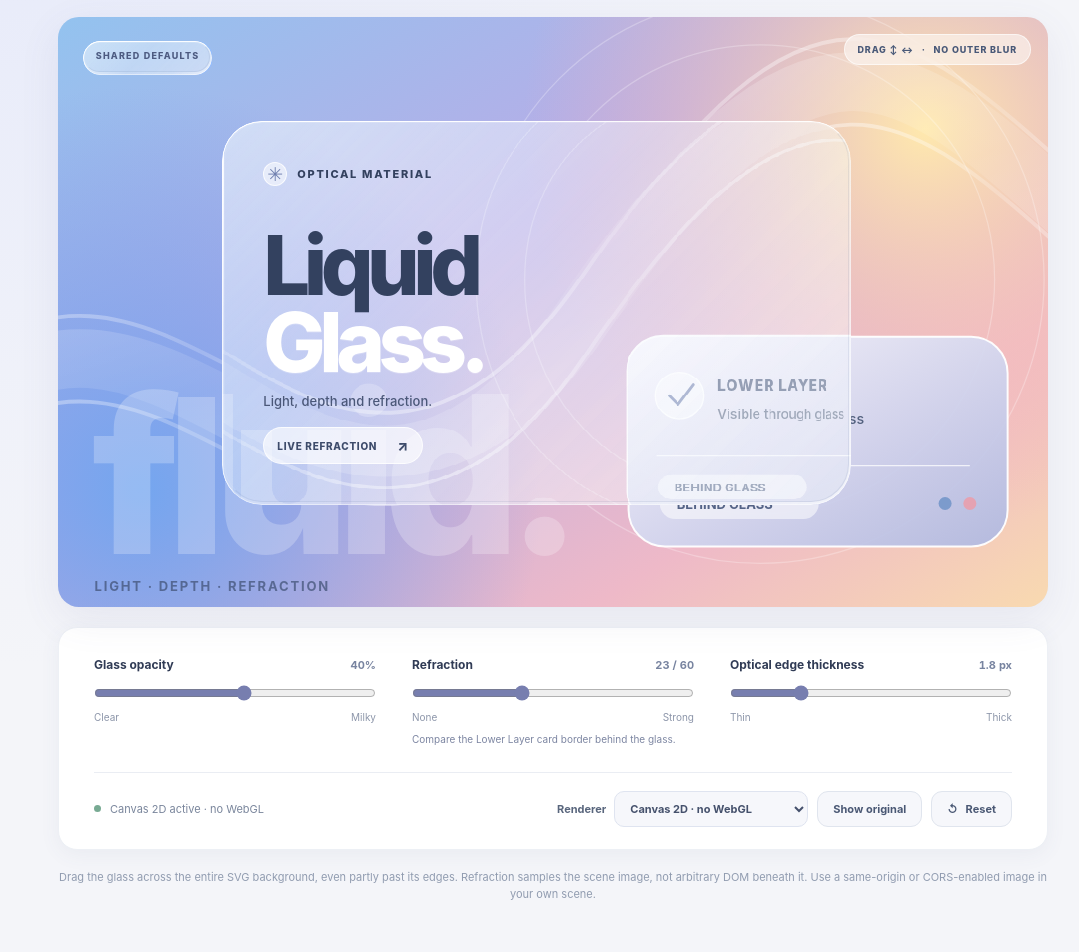
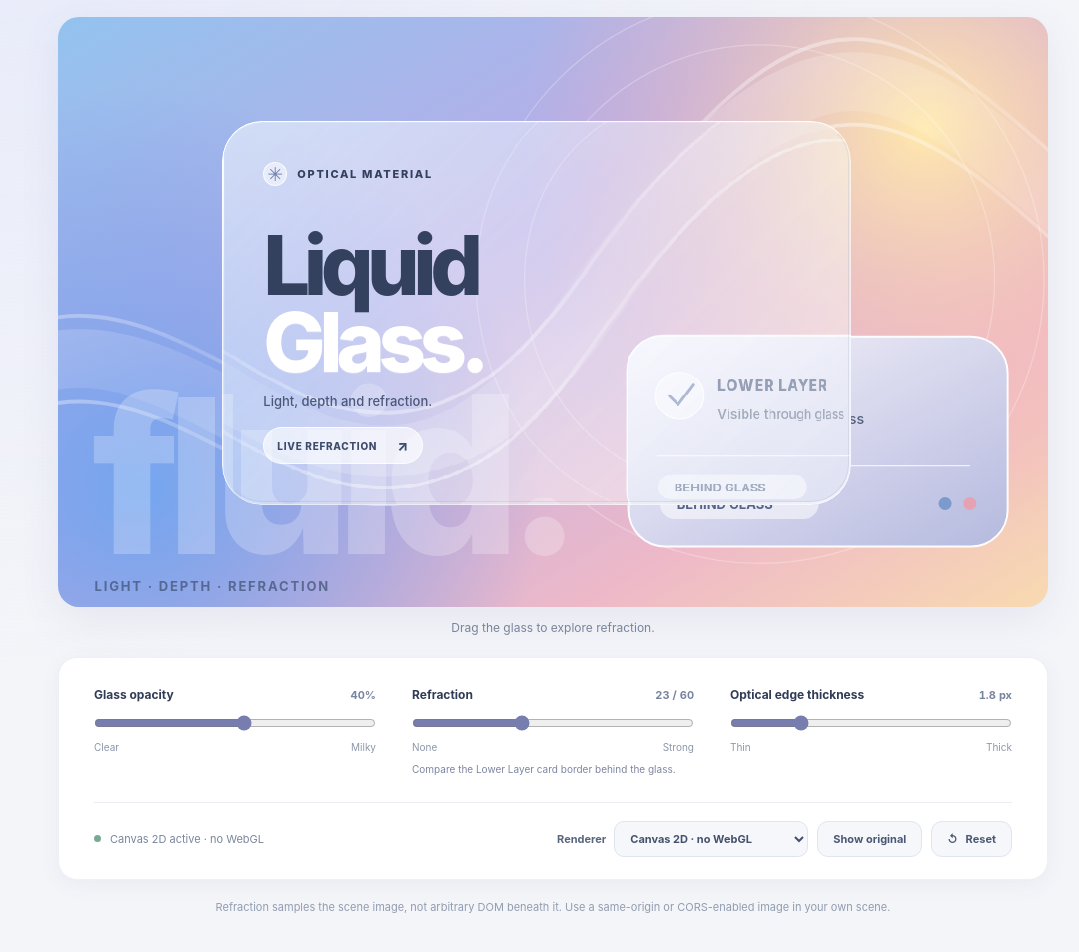
Before and after one commit to chenghsj/luma-glass, a React (Vite) app: page / in a window 1280 px wide. Shown: the part 286-1238 px from the top of the page, without its empty margins (87-1166 px from the left). Built offline with nearby package versions, Linux system fonts and the light colour scheme.

Commit message:
style(demo): remove decorative badges and move drag hint below scene

```diff
--- a/src/demo/App.tsx
+++ b/src/demo/App.tsx
@@ -138,12 +138,9 @@ export function App() {
               <div className="glass-pill">LIVE REFRACTION <span aria-hidden="true">↗</span></div>
             </div>
             </LiquidGlass>
-            <LiquidGlass className="demo-shared-chip">
-              <span>SHARED DEFAULTS</span>
-            </LiquidGlass>
-            <div className="scene-label">DRAG ↕ ↔ <span>·</span> NO OUTER BLUR</div>
           </GlassScene>
         </GlassProvider>
+        <p className="demo-drag-hint">Drag the glass to explore refraction.</p>
 
         <section className="controls" aria-label="Glass appearance controls">
           <div className="control">
@@ -211,9 +208,8 @@ export function App() {
           </div>
         </section>
         <p className="footnote">
-          Drag the glass across the entire SVG background, even partly past its edges.
-          Refraction samples the scene image, not arbitrary DOM beneath it. Use a same-origin
-          or CORS-enabled image in your own scene.
+          Refraction samples the scene image, not arbitrary DOM beneath it.
+          Use a same-origin or CORS-enabled image in your own scene.
         </p>
       </main>
     </div>
--- a/src/demo/demo.css
+++ b/src/demo/demo.css
@@ -20,7 +20,7 @@ button,input{font:inherit}
 .heading p{font-size:14px;line-height:1.6;color:#72809b;margin:0 auto;max-width:530px}
 .demo-stage{width:100%;aspect-ratio:760/470;max-height:590px;border-radius:21px;box-shadow:0 12px 42px #565a8b17}
 .demo-glass{position:absolute;left:16.6%;top:17.6%;width:63.5%;height:65.1%;cursor:grab;touch-action:none}
-.demo-stage > .demo-glass,.demo-stage > .demo-shared-chip{position:absolute}
+.demo-stage > .demo-glass{position:absolute}
 .demo-glass.is-dragging{cursor:grabbing;z-index:2}
 .demo-glass .glass-inner{-webkit-user-select:none;user-select:none}
 .glass-inner{height:100%;padding:clamp(18px,3.7vw,41px);display:flex;flex-direction:column;align-items:flex-start;color:#33415f}
@@ -31,8 +31,7 @@ button,input{font:inherit}
 .glass-description{font-weight:550;font-size:clamp(10px,1.35vw,13px);color:#4b5879}
 .glass-pill{margin-top:18px;border:1px solid #ffffffc7;background:#ffffffa0;color:#3e4c6b;display:flex;gap:20px;align-items:center;border-radius:30px;padding:9px 13px;font-size:10px;font-weight:800;letter-spacing:.7px}
 .glass-pill span{font-size:14px}
-.scene-label{position:absolute;right:17px;top:17px;padding:9px 13px;border:1px solid #ffffff9e;border-radius:30px;background:#ffffff83;backdrop-filter:blur(10px);font-size:9px;font-weight:800;letter-spacing:.85px;color:#495978}
-.scene-label span{margin:0 5px}
+.demo-drag-hint{margin:12px 0 0;text-align:center;font-size:12px;line-height:1.5;color:#7a869c}
 .controls{display:grid;grid-template-columns:repeat(3,minmax(0,1fr));column-gap:36px;row-gap:25px;padding:29px 35px 22px;margin-top:20px;border-radius:19px;background:#fff;border:1px solid #edf0f5;box-shadow:0 5px 20px #515b8010}
 .control-head{display:flex;align-items:center;justify-content:space-between;gap:6px;margin-bottom:13px;font-size:12px;font-weight:750}
 .control-head output{color:#7884a0;font-size:11px;font-variant-numeric:tabular-nums}
@@ -50,7 +49,7 @@ button,input{font:inherit}
   .demo-stage{border-radius:15px;min-height:310px}
   .demo-glass{left:11%;top:17%;width:70%;height:65%}
   .glass-inner{padding:20px 17px}.glass-title{font-size:clamp(39px,9vw,63px)}
-  .glass-pill{display:none}.scene-label{top:10px;right:10px;font-size:8px;padding:7px 9px}
+  .glass-pill{display:none}.demo-drag-hint{font-size:11px}
   .controls{grid-template-columns:1fr;gap:27px;padding:23px 21px}
   .controls-bottom{grid-column:1}.status{font-size:10px}
 }
@@ -76,10 +75,3 @@ button,input{font:inherit}
 .render-picker select{max-width:205px;padding:9px 27px 9px 11px;border:1px solid #dfe4f0;background:#f6f7fb;border-radius:10px;color:#45516c;font:inherit;cursor:pointer}
 @media(max-width:780px){.controls-bottom{flex-wrap:wrap}.control-actions{flex-wrap:wrap;justify-content:flex-end;width:100%}.render-picker{margin-right:auto}}
 @media(max-width:420px){.render-picker{width:100%;justify-content:space-between}.render-picker select{max-width:70%}}
-
-/* Both LiquidGlass instances inherit opacity, refraction, thickness and renderer
-   from one GlassProvider above their GlassScene. */
-.demo-shared-chip{position:absolute;left:2.5%;top:4%;width:max-content;max-width:45%;min-height:34px}
-.demo-shared-chip .luma-glass__content{display:flex;align-items:center;padding:9px 13px}
-.demo-shared-chip .luma-glass__content>span{font-size:9px;font-weight:800;letter-spacing:1.2px;color:#4d5b81;white-space:nowrap}
-@media(max-width:680px){.demo-shared-chip{left:3%;top:3%;min-height:29px}.demo-shared-chip .luma-glass__content{padding:7px 9px}.demo-shared-chip .luma-glass__content>span{font-size:8px;letter-spacing:.7px}}
```
Also changed, not shown: 3 other files (tests, documents, lock files or other folders).
